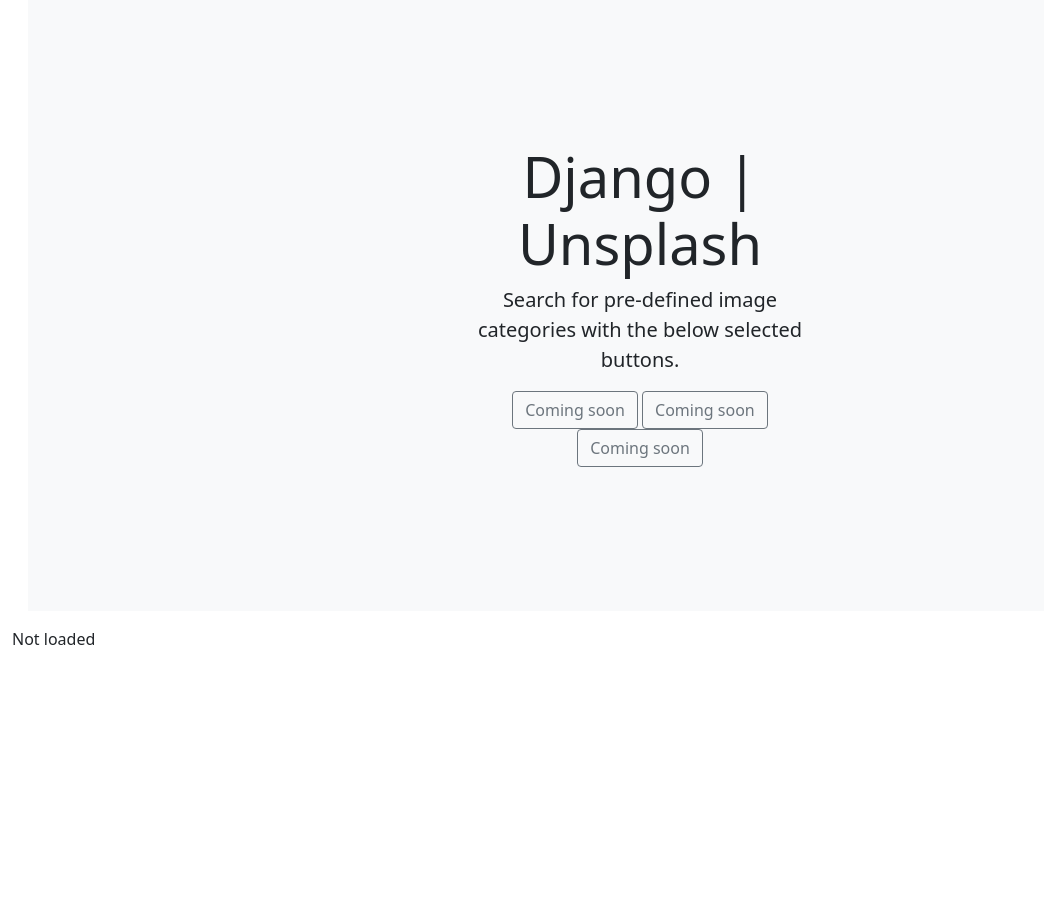
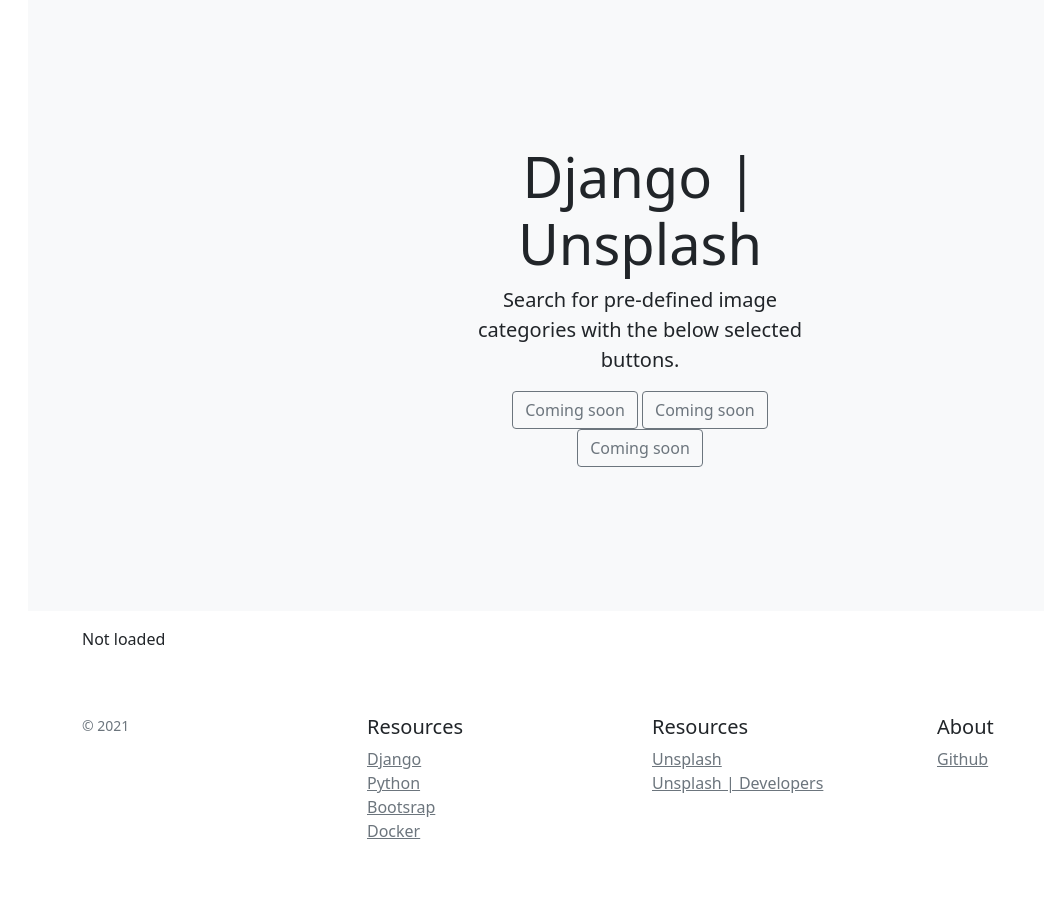
Before and after one commit to Ajsalemo/Python-Django-AzureDevOps-Containerized, a Django app: template app/templates/app/index.html in a window 1280 px wide. Shown: the part 67-974 px from the top of the page, without its empty margins (0-1044 px from the left). Before the commit the page ends 712 px from the top, so only its background shows below. Run offline with Django 3.2, Linux system fonts and the light colour scheme; the template is opened without the code that fills it, so the values that code supplies are empty.

Commit message:
added a footer

```diff
--- a/app/templates/app/index.html
+++ b/app/templates/app/index.html
@@ -5,4 +5,5 @@
   {% include 'partials/jumbotron.html' %}
   {% include 'partials/image_results.html' %}
 </div>
+{% include 'partials/footer.html' %}
 {% endblock content %}
--- /dev/null
+++ b/app/templates/partials/footer.html
@@ -0,0 +1,29 @@
+<footer class="container py-5">
+  <div class="row">
+    <div class="col-12 col-md">
+      <small class="d-block mb-3 text-muted">&copy; 2021</small>
+    </div>
+    <div class="col-6 col-md">
+      <h5>Resources</h5>
+      <ul class="list-unstyled text-small">
+        <li><a class="link-secondary" href="https://www.djangoproject.com/">Django</a></li>
+        <li><a class="link-secondary" href="https://www.python.org/">Python</a></li>
+        <li><a class="link-secondary" href="https://getbootstrap.com/">Bootsrap</a></li>
+        <li><a class="link-secondary" href="https://www.docker.com/">Docker</a></li>
+      </ul>
+    </div>
+    <div class="col-6 col-md">
+      <h5>Resources</h5>
+      <ul class="list-unstyled text-small">
+        <li><a class="link-secondary" href="https://unsplash.com/">Unsplash</a></li>
+        <li><a class="link-secondary" href="https://unsplash.com/developers">Unsplash | Developers</a></li>
+      </ul>
+    </div>
+    <div class="col-6 col-md">
+      <h5>About</h5>
+      <ul class="list-unstyled text-small">
+        <li><a class="link-secondary" href="https://github.com/Ajsalemo/Python-Django-AzureDevOps-Containerized">Github</a></li>
+      </ul>
+    </div>
+  </div>
+</footer>
--- a/app/templates/partials/image_results.html
+++ b/app/templates/partials/image_results.html
@@ -1,13 +1,16 @@
+<div class="container">
+  <div class="row">
+    <div class="col">
       {% if search_photos_json %}
-<ul>
         {% for image in search_photos_json %}
         <img
             src="{{ image.urls.small }}"
-    class="rounded float-end"
+            class="rounded img-fluid"
             alt="{{ image.description }}"
         />
-  {% endfor %}
-</ul>
-{% else %}
+        {% endfor %} {% else %}
         <p>Not loaded</p>
       {% endif %}
+    </div>
+  </div>
+</div>
```
Lines whose indentation alone changed are shown as unchanged.
